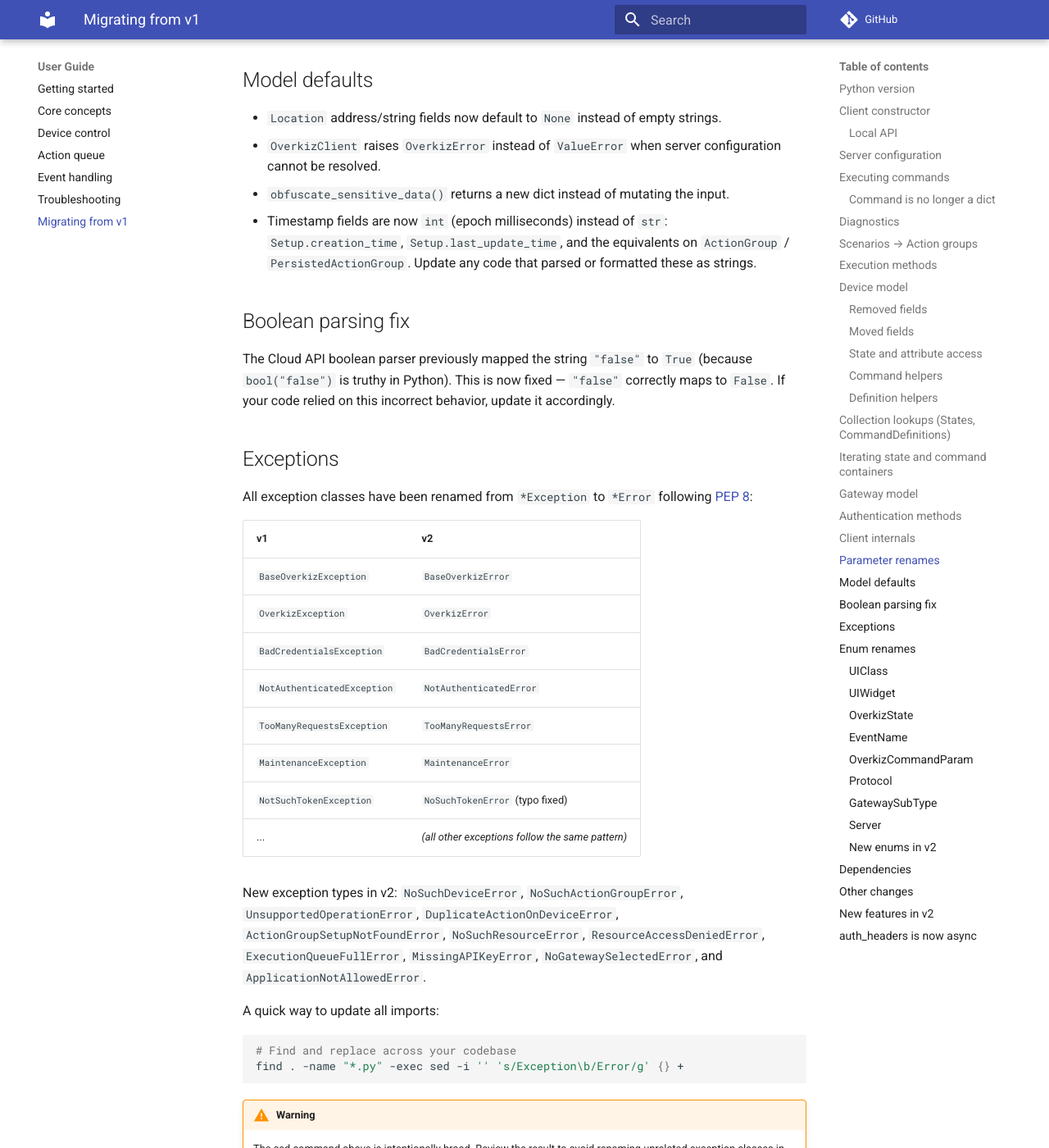
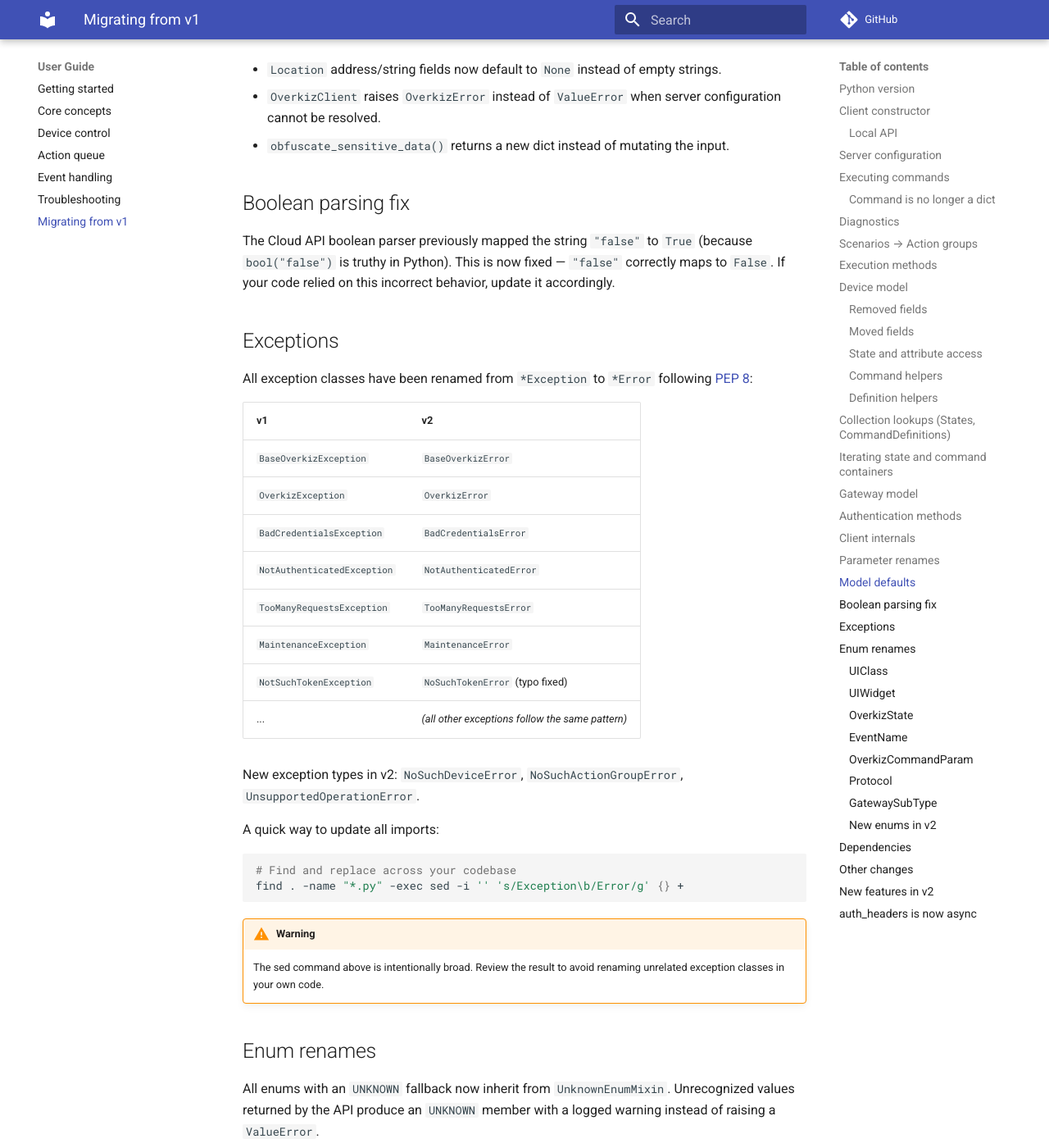
Before and after one commit to iMicknl/python-overkiz-api, an MkDocs documentation site: the page built from docs/migration-v2.md, in a window 1280 px wide and 1400 px high, scrolled down 8307 px. Shown: the whole window at 82% size. Built offline with MkDocs 1.6.1 and Material for MkDocs 9.7.7, drawn with Linux system fonts in a browser that asks for light colours; comment, search, counter and statistics services are not loaded; some of the changed text lies outside the part shown.

Commit message:
docs: correct migration guide to v1.20.6 baseline
My first pass diffed against v1.9.1, but the actual latest v1 release is
v1.20.6. Several 'gaps' were already present in v1.20.6, so drop the
claims that are not actually v1->v2 changes:

- verify_ssl constructor param (added in v1.x)
- Setup/ActionGroup timestamp str->int (already int in v1.20.6)
- 8 'new' exceptions (exist in v1.20.6; only the *Exception->*Error
  rename applies, already documented)
- SAUTER_COZYTOUCH/THERMOR_COZYTOUCH Server members (already in v1.20.6)
- APIType enum (already in v1.20.6)

Verified against v1.20.6, the remaining additions are genuine v2 breaks:
Mapping iteration yields keys, Command no longer a dict, Event.setupoid
rename.

```diff
--- a/docs/migration-v2.md
+++ b/docs/migration-v2.md
@@ -38,7 +38,6 @@
 - `server` accepts a `Server` enum, a server key string, or a `ServerConfig` instance directly — no need to look up `SUPPORTED_SERVERS` yourself.
 - Authentication details are wrapped in a `Credentials` subclass: `UsernamePasswordCredentials`, `TokenCredentials`, `LocalTokenCredentials`, or `RexelOAuthCodeCredentials`.
 - The `token` parameter is removed. Use `TokenCredentials` or `LocalTokenCredentials` instead.
-- A new optional `verify_ssl` parameter (default `True`) controls TLS certificate verification — useful for the local API with self-signed gateway certificates.
 
 ### Local API
 
@@ -369,7 +368,6 @@
 - `Location` address/string fields now default to `None` instead of empty strings.
 - `OverkizClient` raises `OverkizError` instead of `ValueError` when server configuration cannot be resolved.
 - `obfuscate_sensitive_data()` returns a new dict instead of mutating the input.
-- Timestamp fields are now `int` (epoch milliseconds) instead of `str`: `Setup.creation_time`, `Setup.last_update_time`, and the equivalents on `ActionGroup` / `PersistedActionGroup`. Update any code that parsed or formatted these as strings.
 
 ## Boolean parsing fix
 
@@ -390,7 +388,7 @@
 | `NotSuchTokenException` | `NoSuchTokenError` (typo fixed) |
 | ... | _(all other exceptions follow the same pattern)_ |
 
-New exception types in v2: `NoSuchDeviceError`, `NoSuchActionGroupError`, `UnsupportedOperationError`, `DuplicateActionOnDeviceError`, `ActionGroupSetupNotFoundError`, `NoSuchResourceError`, `ResourceAccessDeniedError`, `ExecutionQueueFullError`, `MissingAPIKeyError`, `NoGatewaySelectedError`, and `ApplicationNotAllowedError`.
+New exception types in v2: `NoSuchDeviceError`, `NoSuchActionGroupError`, `UnsupportedOperationError`.
 
 A quick way to update all imports:
 
@@ -504,22 +502,12 @@
     |--------|-------|
     | `TAHOMA_BOX_C_IO` | `17` |
 
-### Server
-
-??? note "New members"
-
-    | Member | Value |
-    |--------|-------|
-    | `SAUTER_COZYTOUCH` | `sauter_cozytouch` |
-    | `THERMOR_COZYTOUCH` | `thermor_cozytouch` |
-
 ### New enums in v2
 
 - `UIProfile` — describes device capabilities (commands + states) at a higher level than raw command names. Auto-generated from the server's `/reference/ui/profiles` endpoint. Accessible via `device.definition.ui_profiles` (a `list[UIProfile]`). See [UI profiles and classifiers](core-concepts.md#ui-profiles-and-classifiers).
 - `UIClassifier` — categorizes device types (e.g. `SENSOR`, `EMITTER`, `GENERATOR`). Accessible via `device.definition.ui_classifiers` (a `list[UIClassifier]`).
 - `ExecutionState` — typed states for `Execution.state`.
 - `UpdateCriticityLevel` — criticity level of gateway updates.
-- `APIType` — `APIType.CLOUD` or `APIType.LOCAL`, exposed on `ServerConfig.api_type`.
 
 ## Dependencies
 
```
